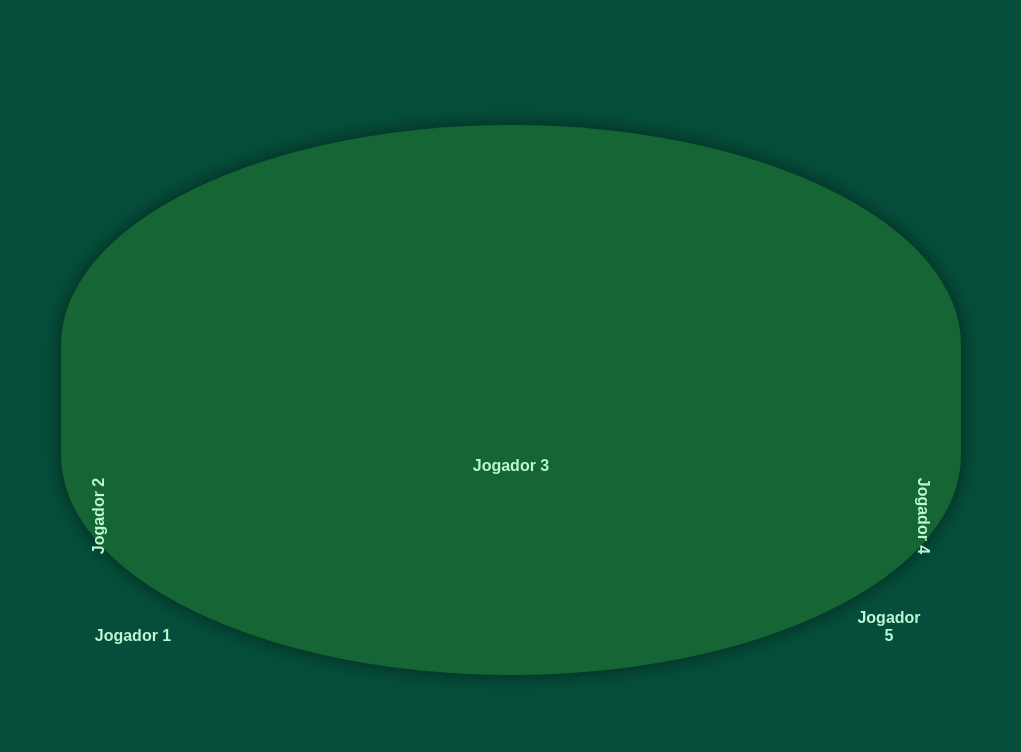
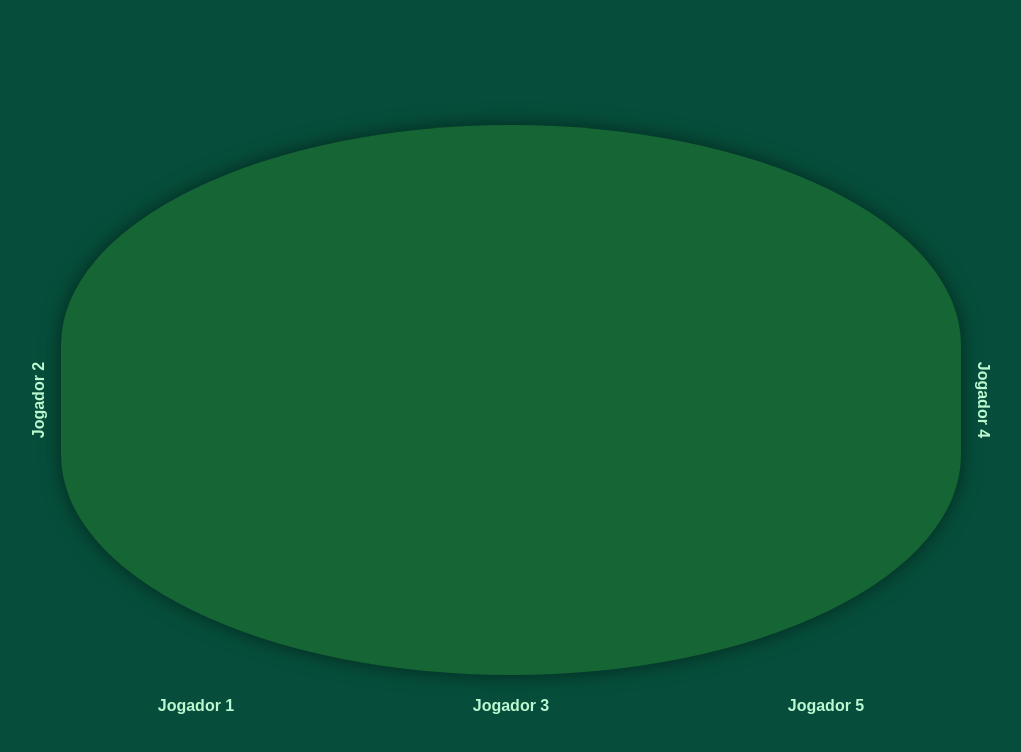
Before and after one commit to blinbingo/kombi, a Next.js app: page /blackjack in a window 1280 px wide. Shown: the top 752 px of the page, without its empty margins (129-1150 px from the left). Built offline with nearby package versions, Linux system fonts and the light colour scheme.

Commit message:
Update index.js

```diff
--- a/pages/blackjack/index.js
+++ b/pages/blackjack/index.js
@@ -5,11 +5,11 @@ export default function Blackjack() {
   const jogadores = ['Jogador 1', 'Jogador 2', 'Jogador 3', 'Jogador 4', 'Jogador 5'];
 
   const posicoes = [
-    { bottom: '30px', left: '8%', transform: 'translateX(-50%)' },
-    { bottom: '150px', left: '0%', transform: 'translateX(0%) rotate(-90deg)' },
-    { bottom: '200px', left: '50%', transform: 'translateX(-50%)' },
-    { bottom: '150px', right: '0%', transform: 'translateX(0%) rotate(90deg)' },
-    { bottom: '30px', left: '92%', transform: 'translateX(-50%)' },
+    { bottom: '-40px', left: '15%', transform: 'translateX(-50%)' },
+    { top: '50%', left: '-60px', transform: 'translateY(-50%) rotate(-90deg)' },
+    { bottom: '-40px', left: '50%', transform: 'translateX(-50%)' },
+    { top: '50%', right: '-60px', transform: 'translateY(-50%) rotate(90deg)' },
+    { bottom: '-40px', left: '85%', transform: 'translateX(-50%)' },
   ];
 
   return (
```
